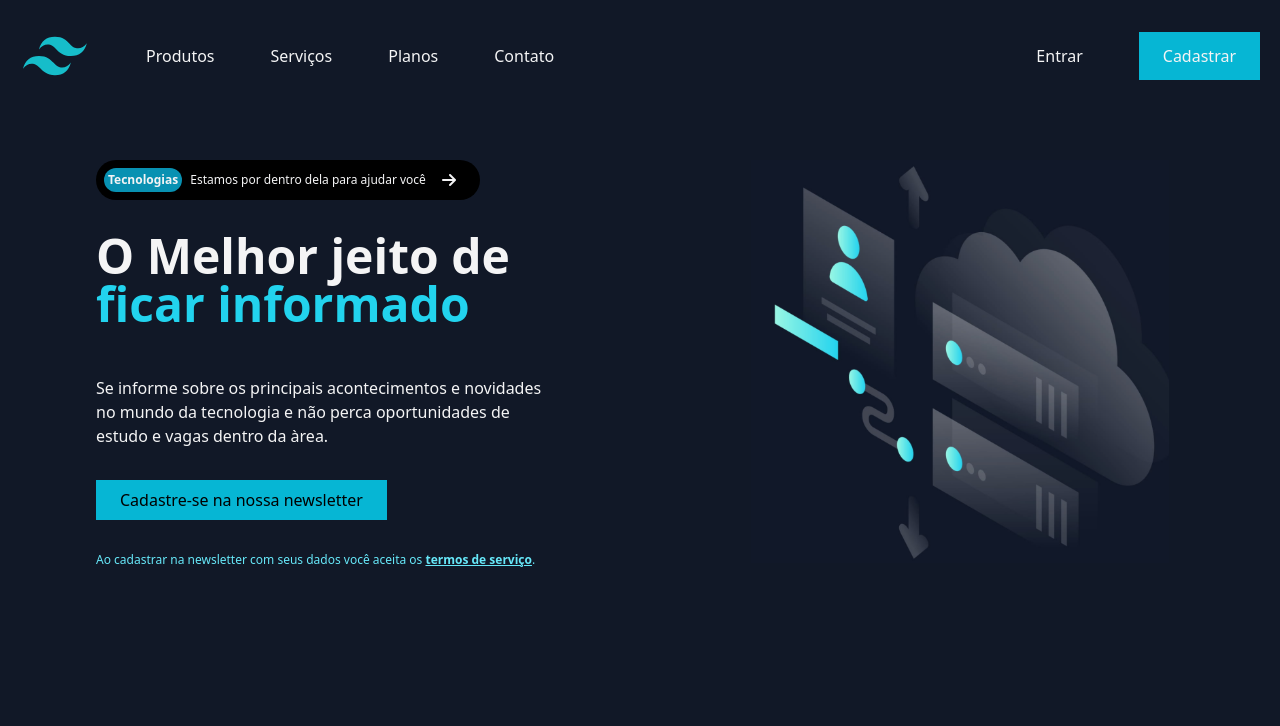
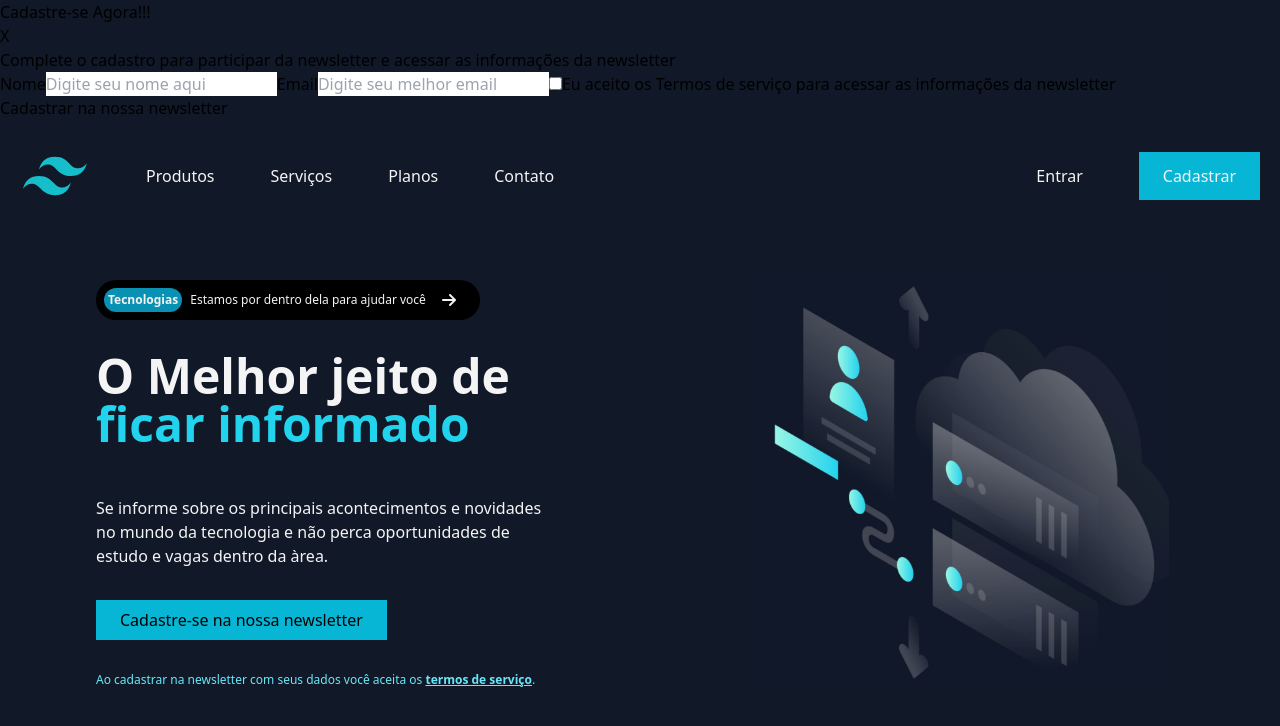
Before and after one commit to k4ik/landing-page-newsletter, a Vue app: page / in a window 1280 px wide. Shown: the top 726 px of the page. Built offline with nearby package versions, Linux system fonts and the light colour scheme.

Commit message:
feat: structure overlay

```diff
--- a/src/App.vue
+++ b/src/App.vue
@@ -1,10 +1,12 @@
 <script setup lang="ts">
   import Navbar from "./components/Navbar.vue";
   import Main from "./components/Main.vue";
+  import Overlay from "./components/Overlay.vue";
 </script>
 
 <template>
   <div class="bg-gray-900 h-screen">
+    <Overlay />
     <Navbar />
     <Main />
   </div>
--- /dev/null
+++ b/src/components/Overlay.vue
@@ -0,0 +1,31 @@
+<template>
+    <div>
+        <div>
+            <div>
+                <h1>Cadastre-se Agora!!!</h1>
+                <button>X</button>
+            </div>
+            <p>Complete o cadastro para participar da newsletter e acessar as informações da newsletter</p>
+        </div>
+        <form>
+            <label for="">Nome</label>
+            <input type="text" placeholder="Digite seu nome aqui">
+
+            <label for="">Email</label>
+            <input type="text" placeholder="Digite seu melhor email">
+
+            <input type="checkbox" name="" id="">
+            <span>Eu aceito os Termos de serviço para acessar as informações da newsletter</span>
+
+            <button>Cadastrar na nossa newsletter</button>
+        </form>
+    </div>
+</template>
+
+<script setup lang="ts">
+
+</script>
+
+<style scoped>
+
+</style>
```
